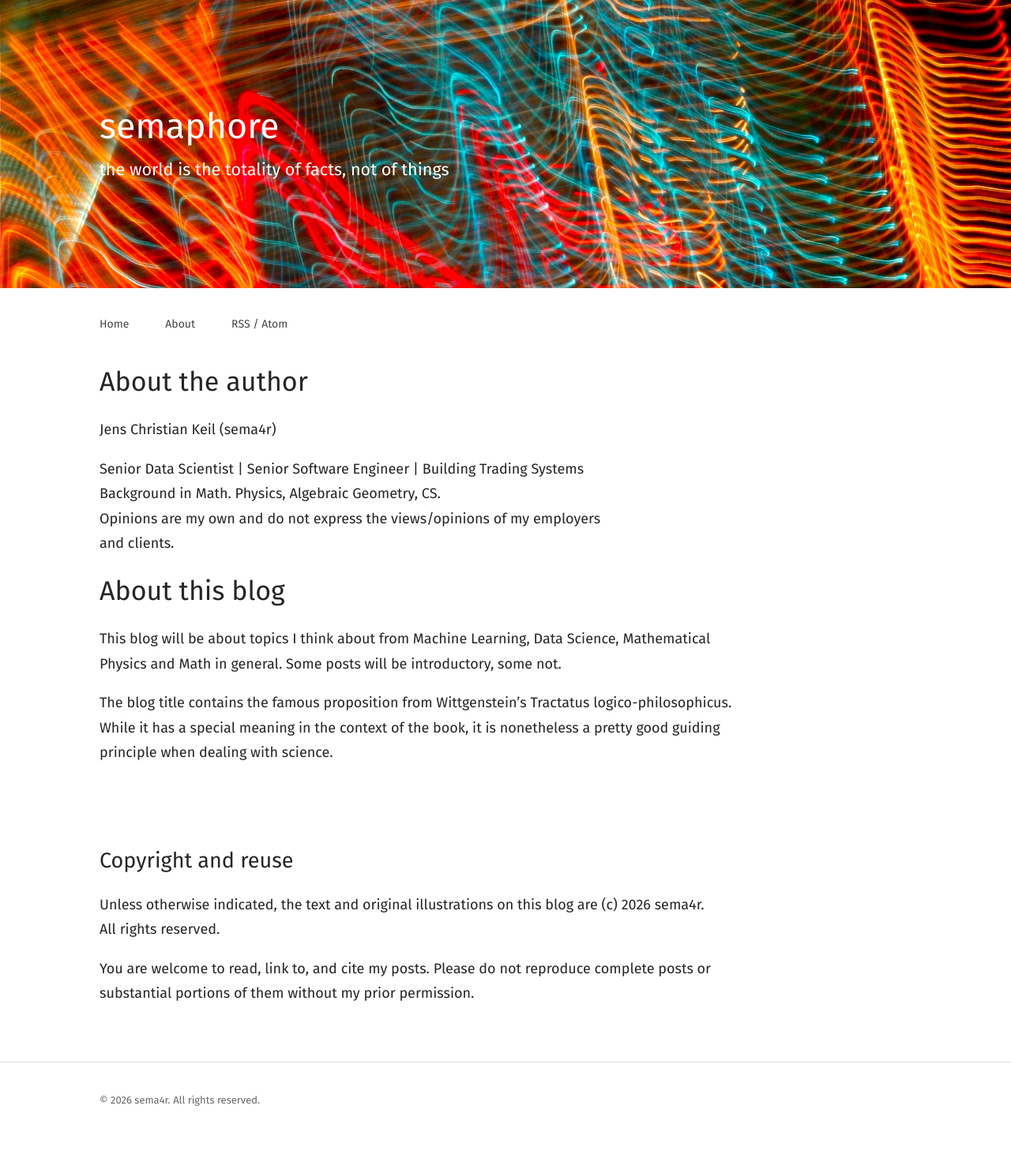
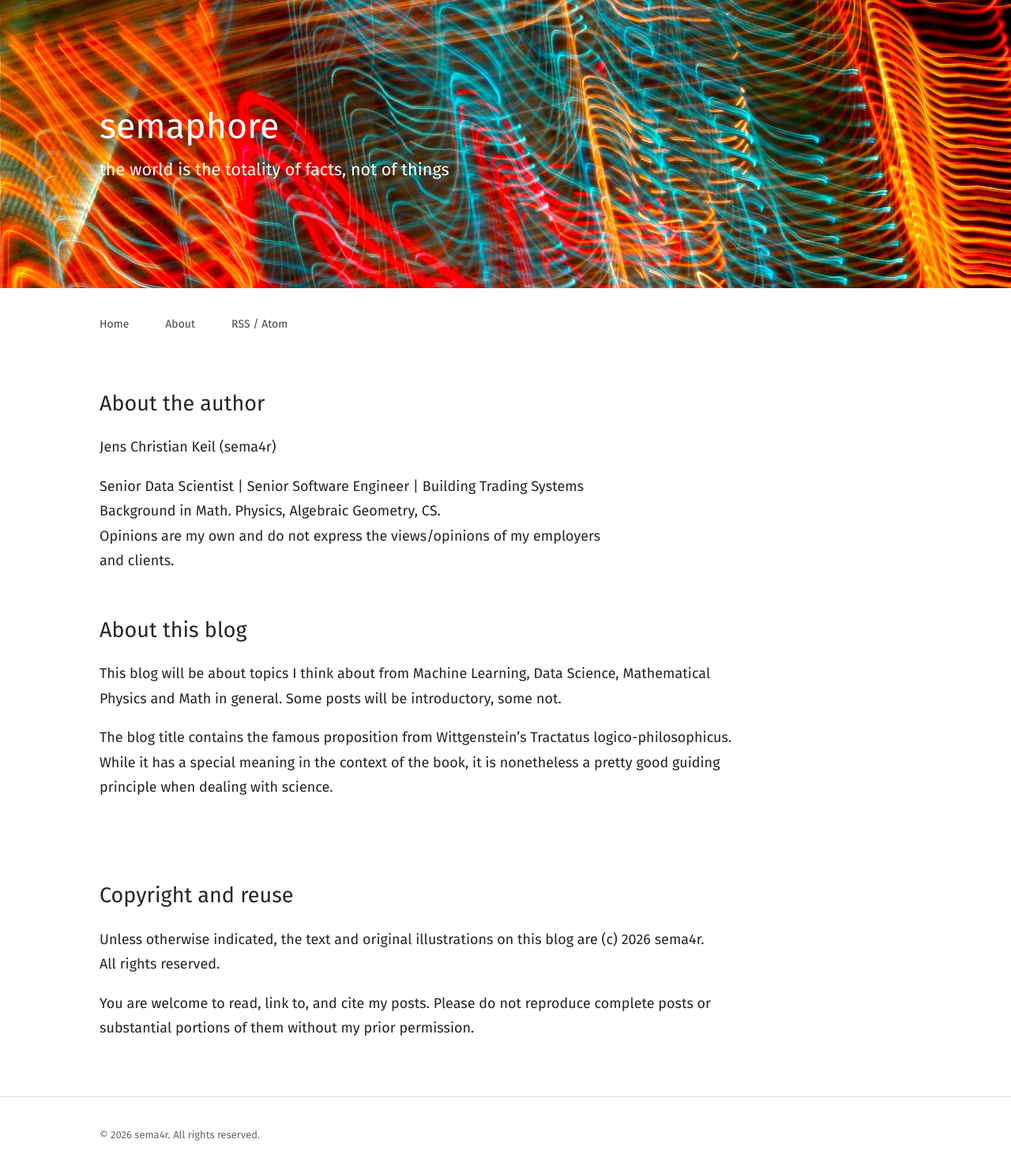
Before and after one commit to sema4r/sema4r.github.io, a Jekyll site: the page built from about.md, in a window 1280 px wide. Shown: the whole page at 79% size. Built offline with Jekyll 4.4.1, drawn with Linux system fonts in a browser that asks for light colours; before the commit the page ends 1443 px from its top, so only the background shows below that.

```diff
--- a/about.md
+++ b/about.md
@@ -4,7 +4,7 @@ title: About
 permalink: /about/
 ---
 
-# About the author
+## About the author
 
 Jens Christian Keil  (sema4r)
 
@@ -14,7 +14,7 @@ Opinions are my own and do not express the views/opinions of my employers<br>
 and clients.
 
 
-# About this blog
+## About this blog
 
 This blog will be about topics I think about from Machine Learning, Data Science, Mathematical<br>
 Physics and Math in general. Some posts will be introductory, some not.
```
